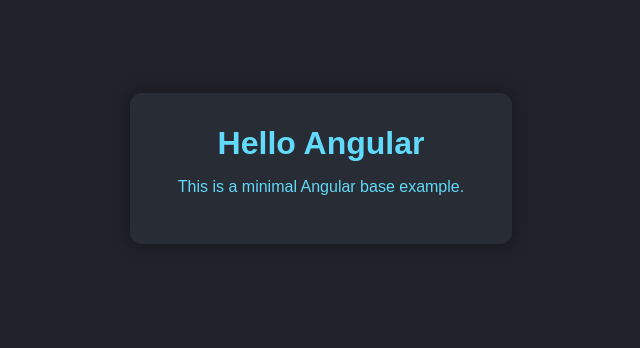
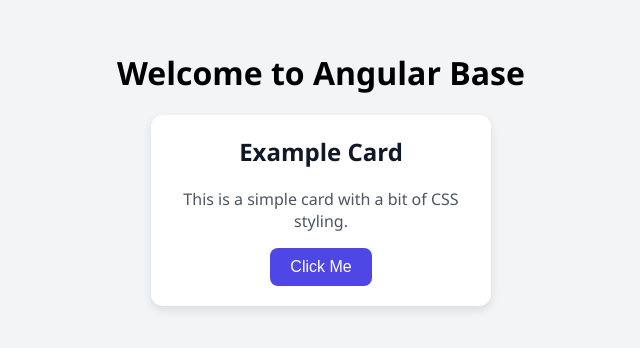
Before and after one commit to MissShepherd/first-angular-steps, an Angular app: page / in a window 1280 px wide. Shown: the part 232-580 px from the top of the page, without its empty margins (319-959 px from the left). Built offline with nearby package versions, Linux system fonts and the light colour scheme.

Commit message:
refactor: update index.html title and structure; enhance main.ts component and styles

```diff
--- a/src/index.html
+++ b/src/index.html
@@ -2,34 +2,12 @@
 <html lang="en">
   <head>
     <meta charset="utf-8" />
-    <title>Angular Base</title>
+    <title>Angular Base Page</title>
     <base href="/" />
     <meta name="viewport" content="width=device-width, initial-scale=1" />
-    <style>
-      body {
-        font-family: Arial, sans-serif;
-        background: #20232a;
-        color: #61dafb;
-        margin: 0;
-        height: 100vh;
-        display: flex;
-        justify-content: center;
-        align-items: center;
-      }
-      .card {
-        background: #282c34;
-        border-radius: 12px;
-        padding: 2rem 3rem;
-        box-shadow: 0 0 20px rgba(0, 0, 0, 0.4);
-        text-align: center;
-      }
-      h1 {
-        margin: 0;
-        font-size: 2rem;
-      }
-    </style>
+    <link rel="stylesheet" href="styles.css" />
   </head>
   <body>
-    <app-root>Loading...</app-root>
+    <app-root></app-root>
   </body>
 </html>
--- a/src/main.ts
+++ b/src/main.ts
@@ -1,16 +1,25 @@
+import { bootstrapApplication } from '@angular/platform-browser';
 import { Component } from '@angular/core';
-import { bootstrapApplication } from '@angular/platform-browser';
 
 @Component({
   selector: 'app-root',
-  standalone: true,
   template: `
-    <div class="card">
-      <h1>Hello Angular</h1>
-      <p>This is a minimal Angular base example.</p>
+    <div class="container">
+      <h1>Welcome to Angular Base</h1>
+
+
+      <div class="card">
+        <h2>Example Card</h2>
+        <p>This is a simple card with a bit of CSS styling.</p>
+        <button class="btn" (click)="onClick()">Click Me</button>
+      </div>
     </div>
-  `,
+  `
 })
-export class AppComponent {}
+export class AppComponent {
+  onClick() {
+    alert('Button clicked!');
+  }
+}
 
-bootstrapApplication(AppComponent).catch(err => console.error(err));
+bootstrapApplication(AppComponent);
--- a/src/styles.css
+++ b/src/styles.css
@@ -1 +1,48 @@
-/* You can add global styles to this file, and also import other style files */
+body {
+  font-family: 'Segoe UI', sans-serif;
+  background: #f3f4f6;
+  margin: 0;
+  padding: 0;
+  display: flex;
+  justify-content: center;
+  align-items: center;
+  height: 100vh;
+}
+
+.container {
+  text-align: center;
+}
+
+.btn {
+  background-color: #4e46e5;
+  color: #fff;
+  border: none;
+  border-radius: 8px;
+  padding: 10px 20px;
+  cursor: pointer;
+  font-size: 16px;
+  transition: 0.2s ease;
+}
+
+.btn:hover {
+  background-color: #4338ca;
+}
+
+.card {
+  background: white;
+  border-radius: 12px;
+  box-shadow: 0 4px 10px rgba(0, 0, 0, 0.1);
+  padding: 20px;
+  margin-top: 20px;
+  max-width: 300px;
+  margin-inline: auto;
+}
+
+.card h2 {
+  margin-top: 0;
+  color: #111827;
+}
+
+.card p {
+  color: #4b5563;
+}
```
